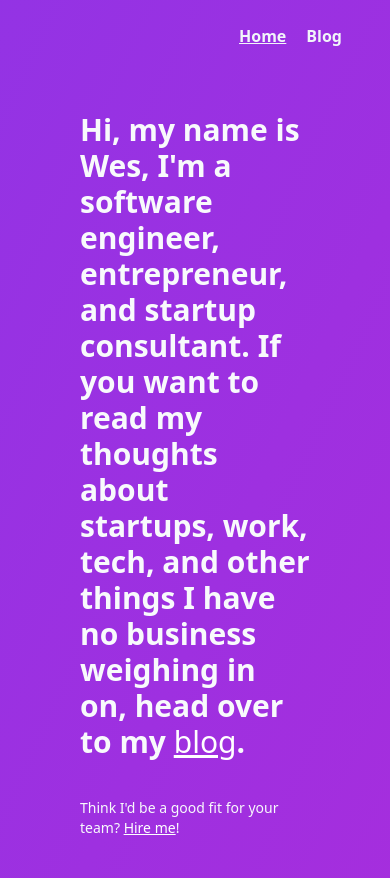
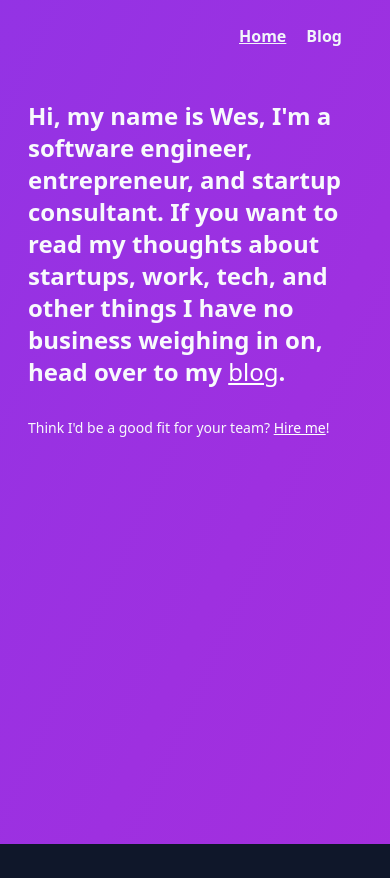
Before and after one commit to wesharper/westonharper.com, an Astro site: page / in a window 390 px wide. After the commit the page ends 844 px from the top, so only its background shows below. Built offline with nearby package versions, Linux system fonts and the light colour scheme; Astro itself is replaced by a stand-in of ours.

Commit message:
Update default page padding

```diff
--- a/src/layouts/BaseLayout.astro
+++ b/src/layouts/BaseLayout.astro
@@ -20,7 +20,7 @@ const { title, description } = Astro.props;
   </head>
   <body class="h-screen antialiased dark:bg-slate-900">
     <Header />
-    <main class="mx-auto max-w-6xl py-10 px-20">
+    <main class="mx-auto max-w-6xl p-7 md:py-10 md:px-20">
       <slot />
     </main>
   </body>
--- a/src/pages/index.astro
+++ b/src/pages/index.astro
@@ -22,11 +22,11 @@ const { title, description } = Astro.props;
     class="h-screen animate-bg-cycle-br bg-slate-200 bg-gradient-to-br from-fuchsia-600 via-violet-600 to-fuchsia-600 bg-[length:800%_800%] antialiased dark:bg-slate-900"
   >
     <Header headerClass="!bg-opacity-0 !text-slate-50" />
-    <main class="py-10 px-20">
+    <main class="p-7 md:py-10 md:px-20">
       <section
         class="prose prose-invert mx-auto max-w-6xl text-slate-50 2xl:max-w-7xl"
       >
-        <p class="text-3xl font-bold sm:text-4xl md:text-5xl 2xl:text-6xl">
+        <p class="text-2xl font-bold sm:text-4xl md:text-5xl 2xl:text-6xl">
           Hi, my name is Wes, I'm a software engineer, entrepreneur, and startup
           consultant. If you want to read my thoughts about startups, work,
           tech, and other things I have no business weighing in on, head over to
```
